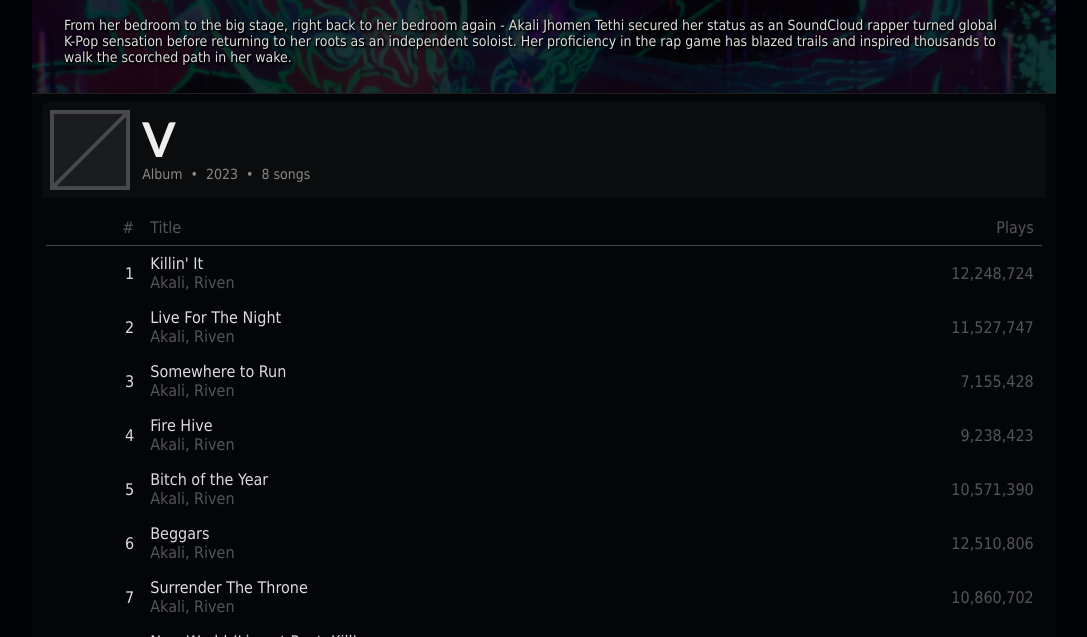
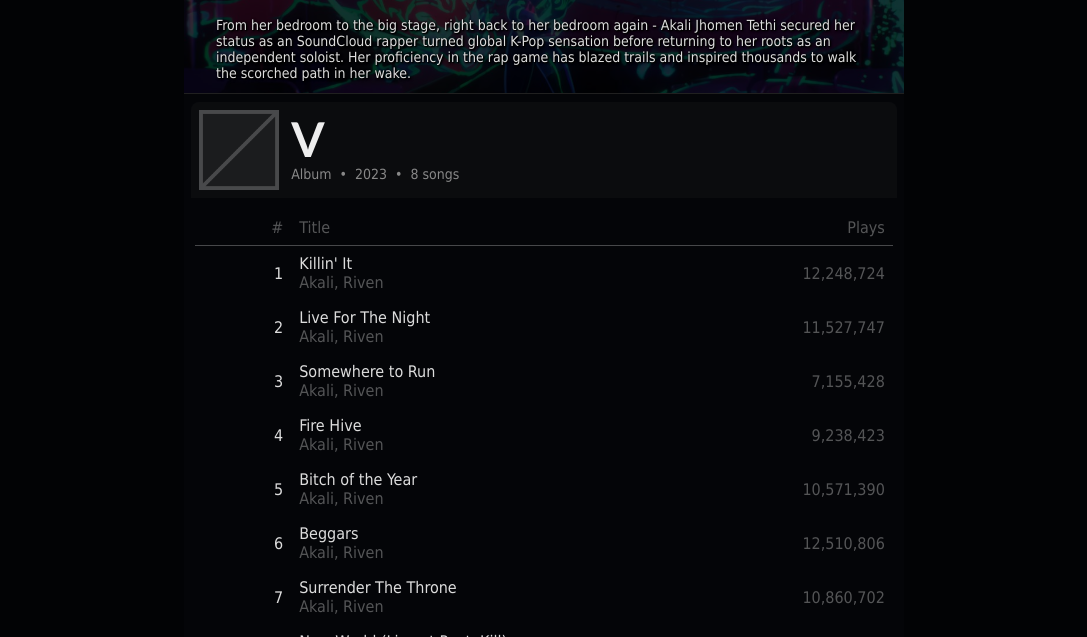
Before and after one commit to saffeine/tuneterra, a plain HTML site: page index.html in a window 1280 px wide. Shown: the part 163-800 px from the top of the page, without its empty margins (96-1183 px from the left). Drawn offline with Linux system fonts and the light colour scheme; files whose address does not match are found by name.

Commit message:
Update tuneterra.css

```diff
--- a/src/tuneterra.css
+++ b/src/tuneterra.css
@@ -11,11 +11,10 @@ body {
 
     left: 50%;
 
-    min-width: 640px;
-    width: 80%;
+    width: 720px;
     height: 100%;
 
-    margin: 0px -40%;
+    margin: 0px -360px;
 
     overflow-y: auto;
     background-color: #040508;
@@ -73,6 +72,7 @@ body {
     top: 180px; left: 32px;
     width: 92%; height: auto;
     color: #DDD;
+    text-size: 10vw;
     text-shadow: 1px 1px 1px #000, 1px 1px 2px #000, 1px 1px 3px #000;
 }
 
```
